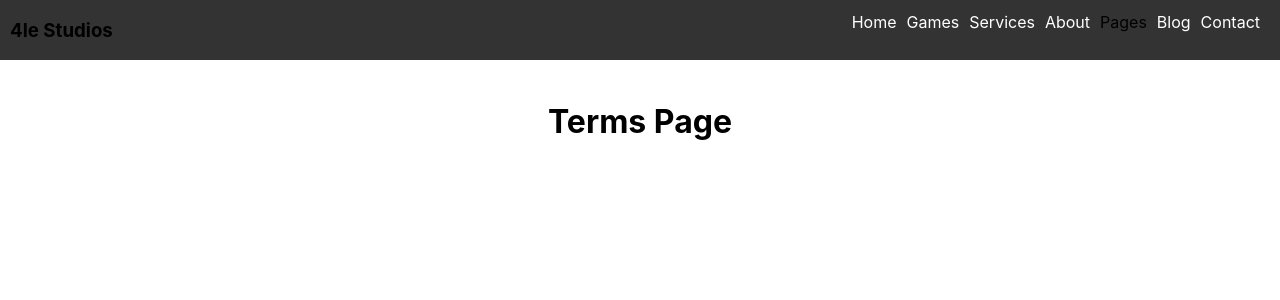
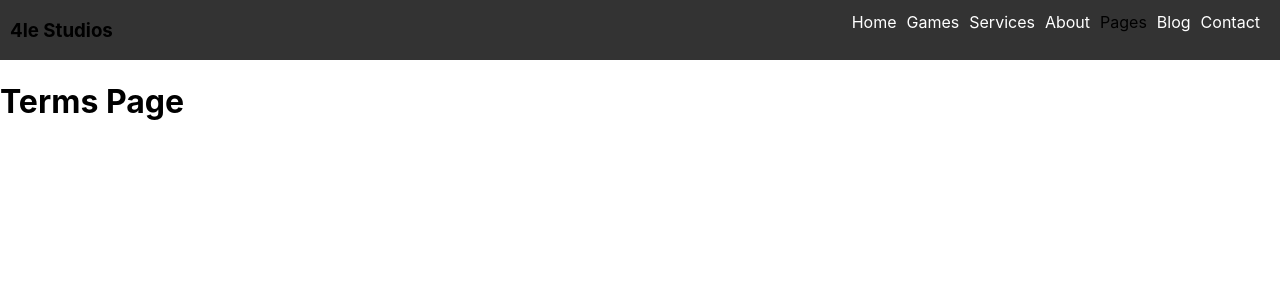
Before and after one commit to Bupilipili/4x, a React (Create React App) app: page /pages/terms-and-conditions in a window 1280 px wide. Shown: the top 300 px of the page. Built offline with nearby package versions, Linux system fonts and the light colour scheme.

Commit message:
Update Terms.js

```diff
--- a/src/components/Terms.js
+++ b/src/components/Terms.js
@@ -2,7 +2,7 @@ import React from 'react';
 
 function Terms() {
   return (
-    <div className="section">
+    <div>
       <h1>Terms Page</h1>
       {/* Add content related to the store */}
     </div>
```
